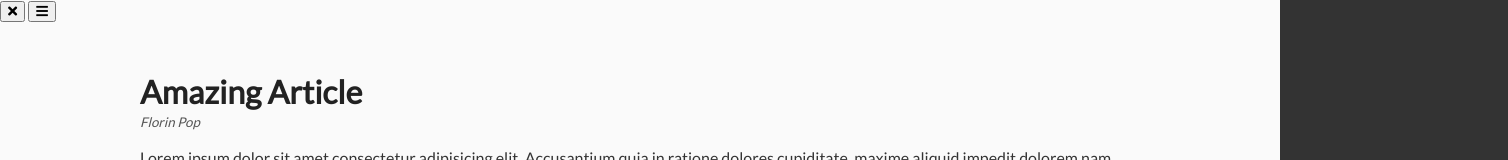
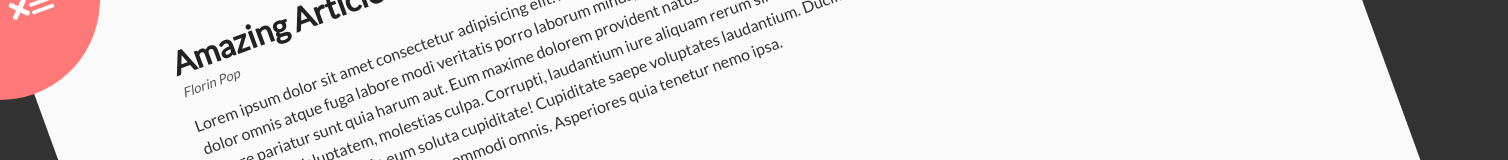
Before and after one commit to Harjot4698/Rotating-navbar, a plain HTML site: page index.html in a window 1280 px wide. Shown: the top 160 px of the page, 1508 px wide, since content can reach past the window. Drawn offline with Linux system fonts and the light colour scheme.

Commit message:
commit before experimenting the roatiting nav

```diff
--- a/index.html
+++ b/index.html
@@ -9,9 +9,12 @@
     <title>Rotating Navigation</title>
   </head>
   <body>
-    <div class="container">
+    <div class="container show-nav">
+
       <div class="circle-container">
+
         <div class="circle">
+
           <button id="close">
             <i class="fas fa-times"></i>
           </button>
--- a/style.css
+++ b/style.css
@@ -9,7 +9,7 @@
 
     font-family: 'lato', sans-serif;
     overflow-x: hidden;
-    margin: 0;
+    margin:0;
     background-color: #333;
     color: #222;
 
@@ -17,7 +17,48 @@
 
 .container {
     background-color: #fafafa;
+    transition:transform 0.5s linear;
+    transform-origin:top left;
+    padding:50px;
+    min-height: 100vh;
+    width:100vw;
 
+}
+
+
+.container.show-nav {
+    transform:rotate(-20deg);
+}
+
+.circle-container {
+    position:fixed;
+    top:-100px;
+    left:-100px;
+
+}
+
+.circle {
+    background-color:#ff7979 ;
+    height:200px;
+    width:200px;
+    border-radius: 50%;
+    position:relative;
+    transition: transform 0.5s linear;
+}
+
+.circle button {
+    position:absolute;
+    top:50%;
+    left:50%;
+    background:transparent;
+    border:0;
+    font-size:26px;
+    color:#fff;
+
+}
+
+.circle button#open {
+    left:60%;
 }
 
 
```
